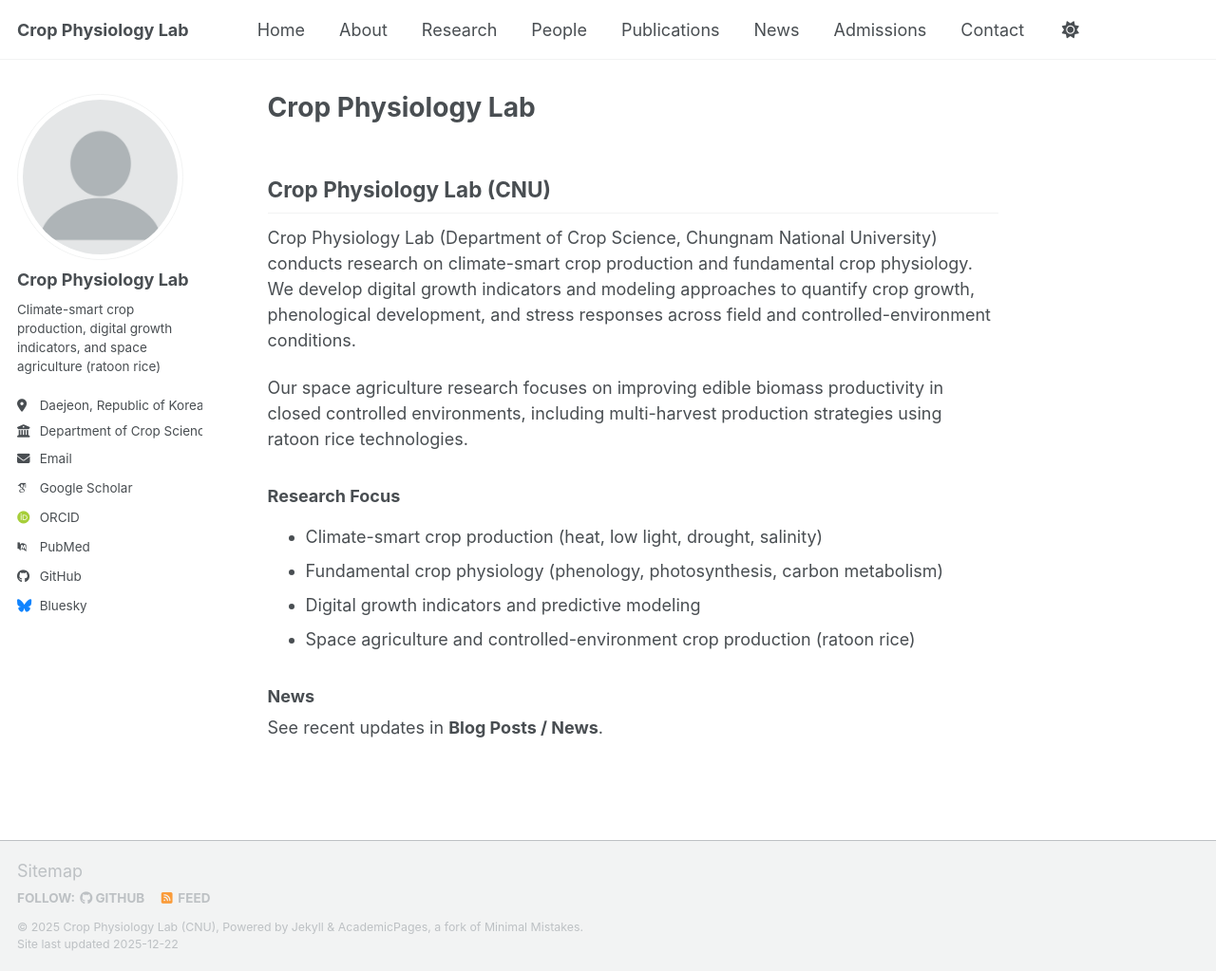
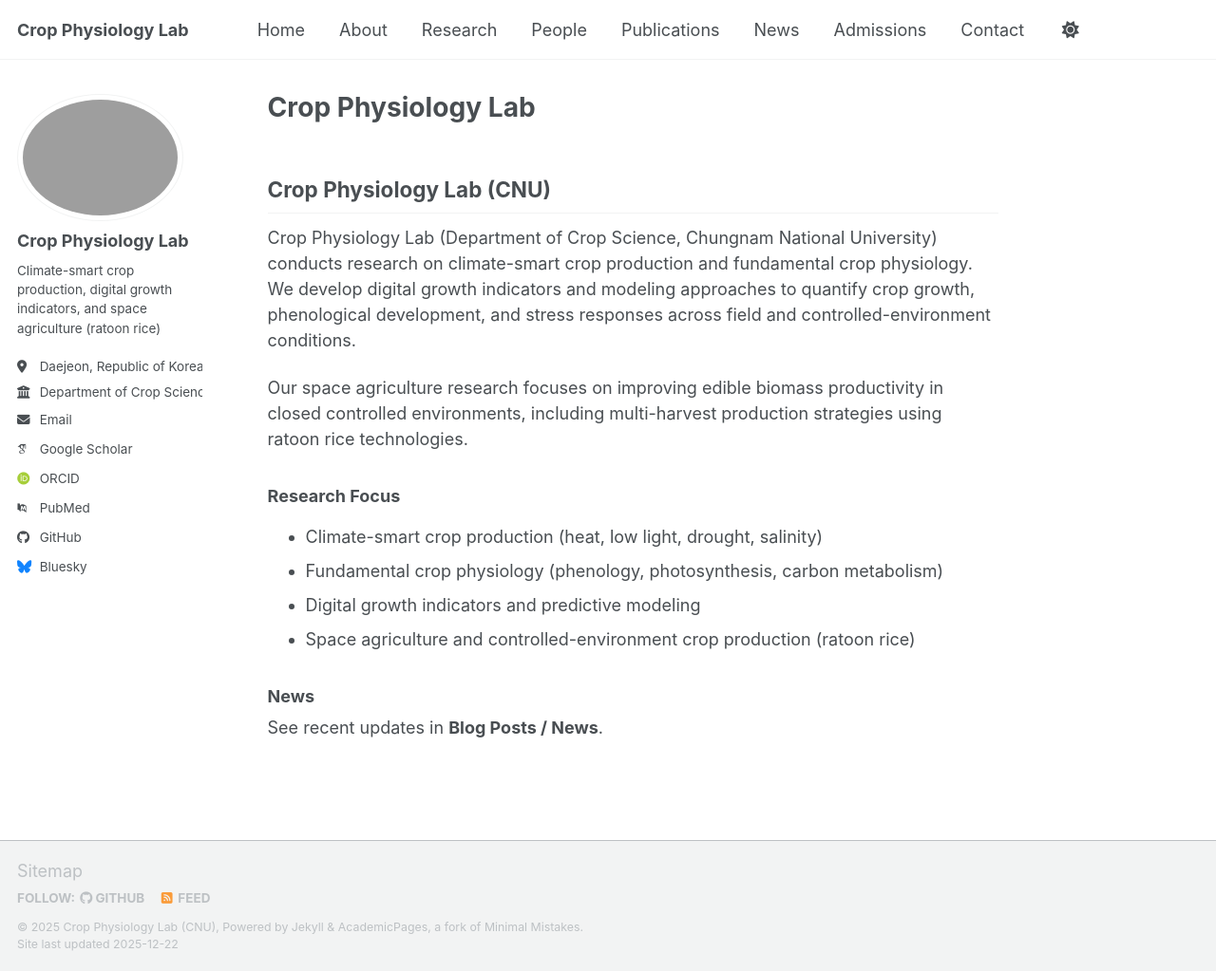
Before and after one commit to HYEONSEOKLEE-Prof/hyeonseoklee-prof.github.io, a Jekyll site: the page built from _pages/about.md, in a window 1280 px wide and 1023 px high. Shown: the whole window at 95% size. Built offline with Jekyll 4.4.1, drawn with Linux system fonts in a browser that asks for light colours; some web fonts are replaced; a script bundle is joined from its source files by our own code; library files that are not in the unit come from our copies.

Commit message:
Update _config.yml

```diff
--- a/_config.yml
+++ b/_config.yml
@@ -23,7 +23,7 @@ repository               : "HYEONSEOKLEE-Prof/hyeonseoklee-prof.github.io"
 #               Additional customization can be done by editing /_includes/author-profile.html
 author:
   # Biographic information
-  avatar           : "profile.png"
+  avatar           : "lab.jpg"
   name             : "Crop Physiology Lab"
   pronouns         : # example: "she/her"
   bio              : "Climate-smart crop production, digital growth indicators, and space agriculture (ratoon rice)"
```
